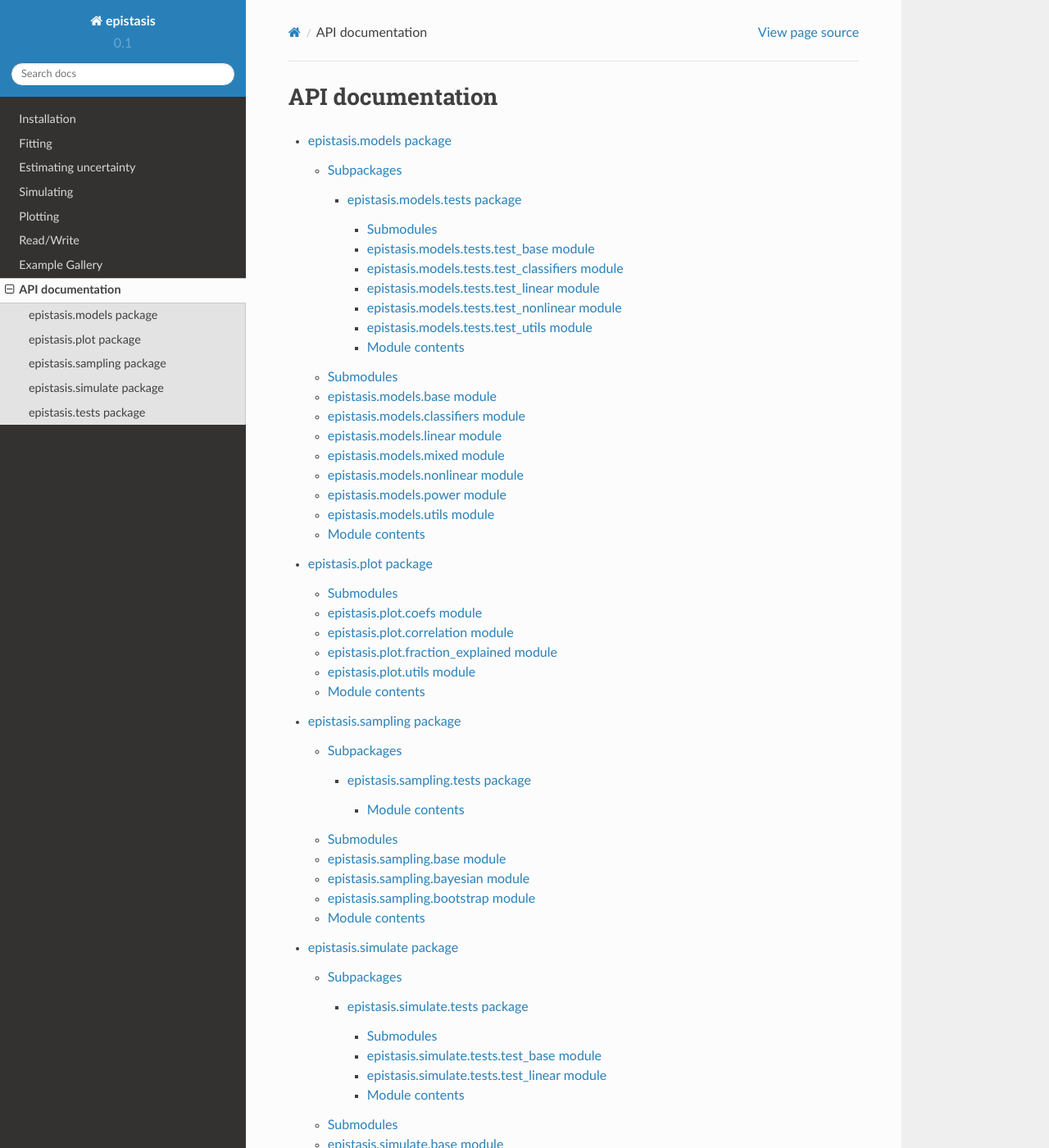
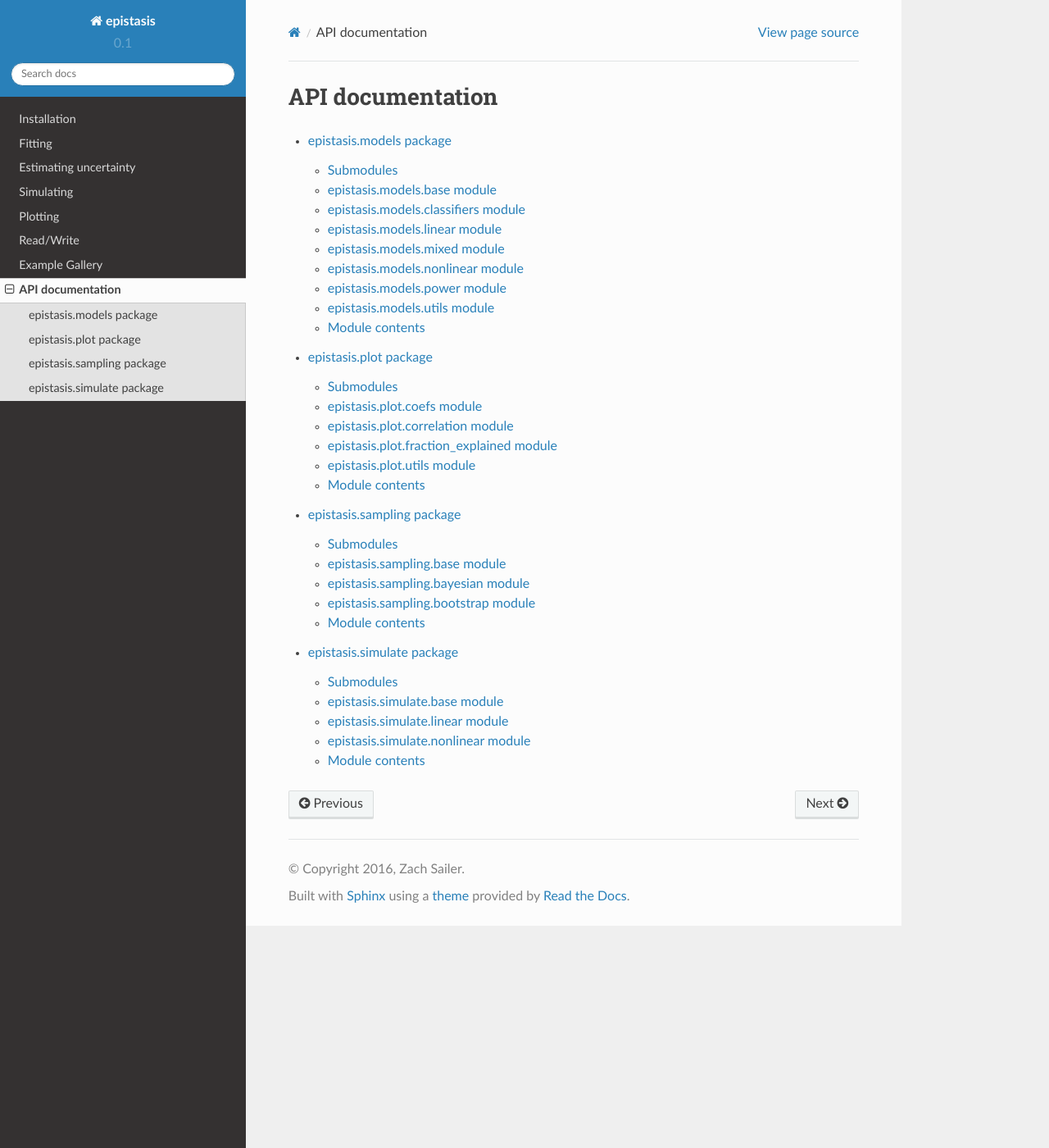
Before and after one commit to harmslab/epistasis, a Sphinx documentation site: the page built from docs/api/main.rst, in a window 1280 px wide and 1400 px high. Shown: the whole window at 82% size. Built offline with Sphinx 7.4.7 and the Read the Docs theme 2.0.0, drawn with Linux system fonts in a browser that asks for light colours; some of the changed text lies outside the part shown.

Commit message:
removing test modules

```diff
--- a/docs/api/epistasis.models.rst
+++ b/docs/api/epistasis.models.rst
@@ -1,12 +1,5 @@
 epistasis\.models package
 =========================
-
-Subpackages
------------
-
-.. toctree::
-
-    epistasis.models.tests
 
 Submodules
 ----------
--- a/docs/api/epistasis.sampling.rst
+++ b/docs/api/epistasis.sampling.rst
@@ -1,12 +1,5 @@
 epistasis\.sampling package
 ===========================
-
-Subpackages
------------
-
-.. toctree::
-
-    epistasis.sampling.tests
 
 Submodules
 ----------
--- a/docs/api/epistasis.sampling.tests.rst
+++ /dev/null
@@ -1,10 +0,0 @@
-epistasis\.sampling\.tests package
-==================================
-
-Module contents
----------------
-
-.. automodule:: epistasis.sampling.tests
-    :members:
-    :undoc-members:
-    :show-inheritance:
--- a/docs/api/epistasis.simulate.rst
+++ b/docs/api/epistasis.simulate.rst
@@ -1,12 +1,5 @@
 epistasis\.simulate package
 ===========================
-
-Subpackages
------------
-
-.. toctree::
-
-    epistasis.simulate.tests
 
 Submodules
 ----------
--- a/docs/api/main.rst
+++ b/docs/api/main.rst
@@ -8,4 +8,3 @@ API documentation
    epistasis.plot
    epistasis.sampling
    epistasis.simulate
-   epistasis.tests
```
Also changed, not shown: docs/api/epistasis.models.tests.rst (deleted, +0 -54 lines), docs/api/epistasis.simulate.tests.rst (deleted, +0 -30 lines), docs/api/epistasis.tests.rst (deleted, +0 -22 lines), docs/pages/io.rst (+9 -2 lines).
